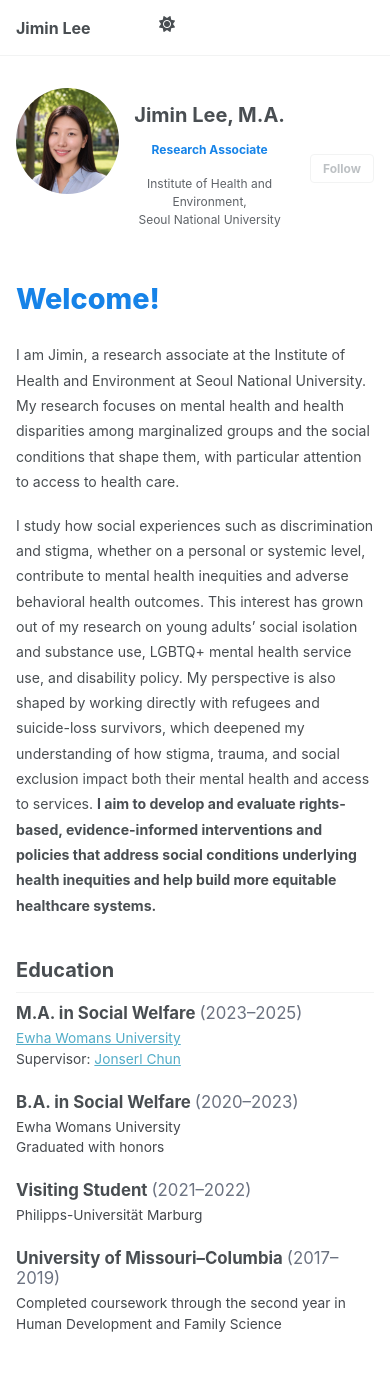
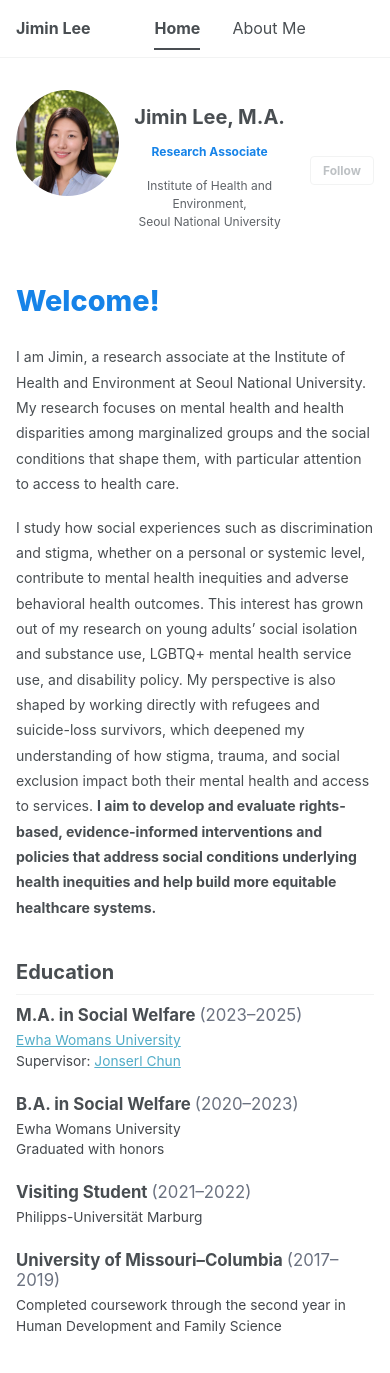
Before and after one commit to jiminlee-research/jiminlee-research.github.io, a Jekyll site: the page built from _pages/about.md, in a window 390 px wide and 1400 px high. Shown: the top 1373 px of the window. Built offline with Jekyll 4.4.1, drawn with Linux system fonts in a browser that asks for light colours; a style sheet for code colours, icons or effects is not loaded.

Commit message:
Mobile nav: keep all menu items visible for swiping
Co-Authored-By: Claude Opus 5.5 <noreply@anthropic.com>
Claude-Session: https://claude.ai/code/session_01GYaXMgFYpFz8tBfJmAVwxN

```diff
--- a/_includes/head/custom.html
+++ b/_includes/head/custom.html
@@ -26,7 +26,7 @@
 <!-- Mobile: swipe the top menu sideways instead of collapsing it into the ☰ button -->
 <style>
 @media (max-width: 900px) {
-  #site-nav .visible-links { display:flex; width:100%; max-width:100%; overflow-x:auto; overflow-y:hidden; -webkit-overflow-scrolling:touch; scrollbar-width:none; white-space:nowrap; }
+  #site-nav .visible-links { display:flex; width:calc(100% - 40px); max-width:calc(100% - 40px); overflow-x:auto; overflow-y:hidden; -webkit-overflow-scrolling:touch; scrollbar-width:none; white-space:nowrap; }
   #site-nav .visible-links::-webkit-scrollbar { display:none; }
   #site-nav .visible-links li { display:block; flex:0 0 auto; }
   #site-nav .visible-links li:first-child { text-wrap:nowrap; }
```
